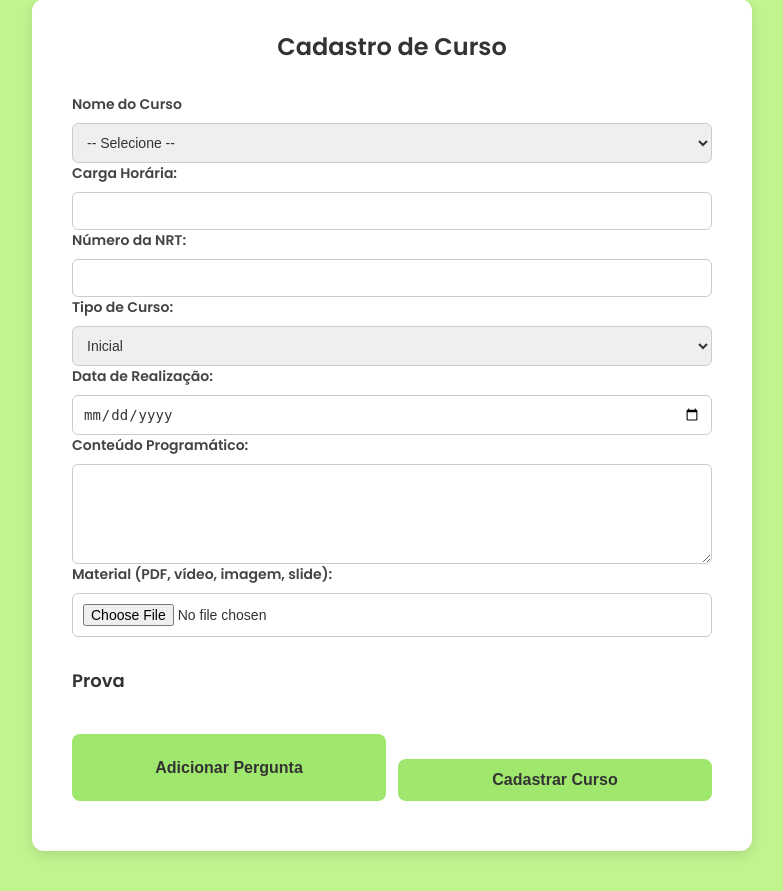
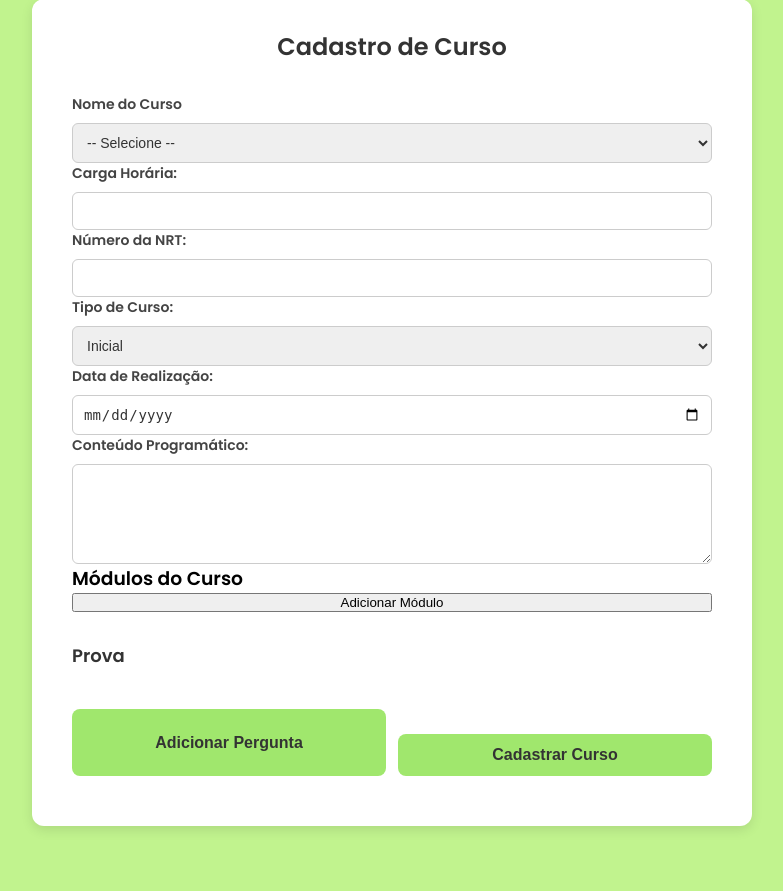
Before and after one commit to carloscll22/AMBIPAREAD, a Flask app: page /cadastrar_curso in a window 1280 px wide. Shown: the part 41-932 px from the top of the page, without its empty margins (248-1031 px from the left). After the commit the page ends 871 px from the top, so only its background shows below. Run offline with Flask 3, Linux system fonts and the light colour scheme; the visitor is signed in with stand-in values (Sample User, id 1).

Commit message:
Update cadastrar_curso.html

```diff
--- a/templates/cadastrar_curso.html
+++ b/templates/cadastrar_curso.html
@@ -185,8 +185,28 @@
       <label for="conteudo">Conteúdo Programático:</label>
       <textarea id="conteudo" name="conteudo" required></textarea>
 
-      <label for="arquivo">Material (PDF, vídeo, imagem, slide):</label>
-      <input type="file" id="arquivo" name="arquivo" accept=".pdf,.mp4,.avi,.mov,.png,.jpg,.jpeg,.ppt,.pptx">
+      <h3>Módulos do Curso</h3>
+<div id="modulos"></div>
+<button type="button" onclick="adicionarModulo()">Adicionar Módulo</button>
+
+<script>
+  let indexModulo = 0;
+  function adicionarModulo() {
+    const container = document.getElementById("modulos");
+    const div = document.createElement("div");
+    div.classList.add("modulo");
+    div.innerHTML = `
+      <label>Título do Módulo:</label>
+      <input type="text" name="modulos[${indexModulo}][titulo]" required>
+      <label>Arquivo (PDF):</label>
+      <input type="file" name="modulos[${indexModulo}][arquivo]" accept=".pdf" required>
+      <hr><br>
+    `;
+    container.appendChild(div);
+    indexModulo++;
+  }
+</script>
+
 
 
       <div class="prova-section">
```
